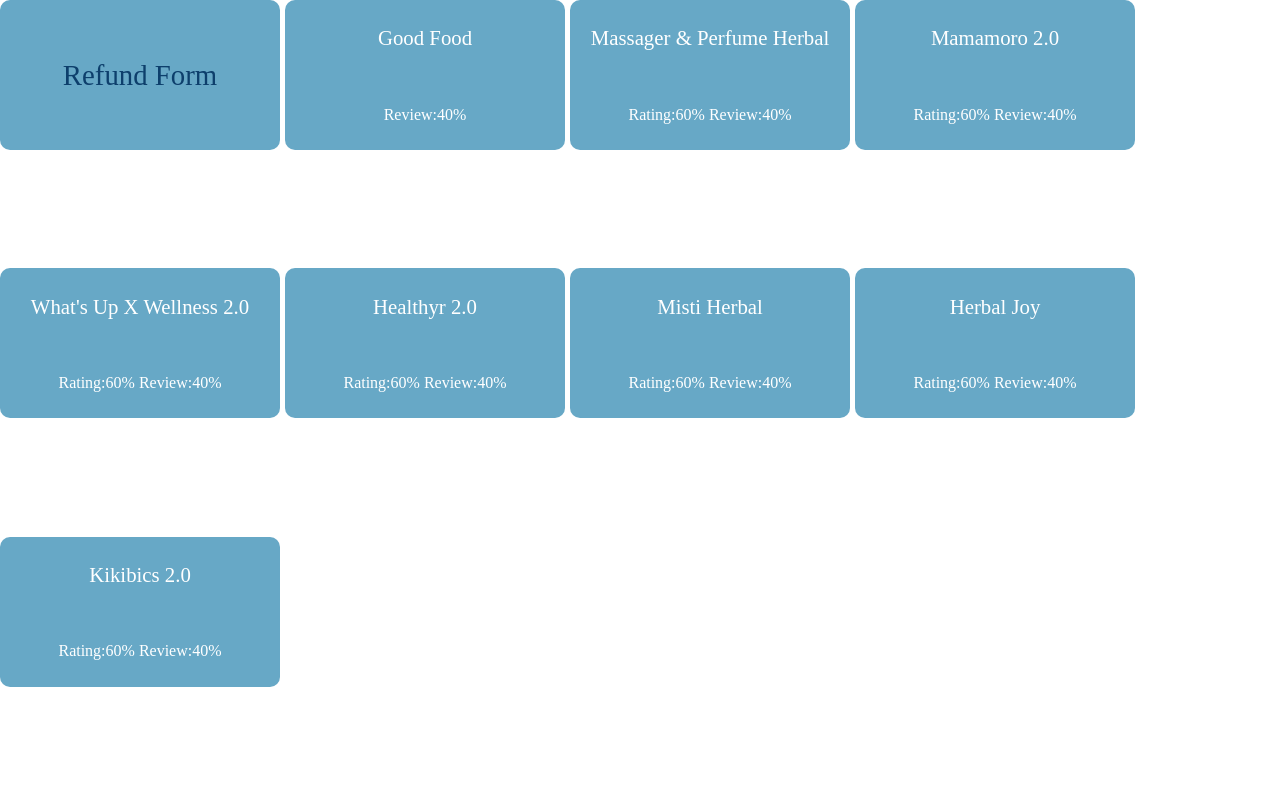
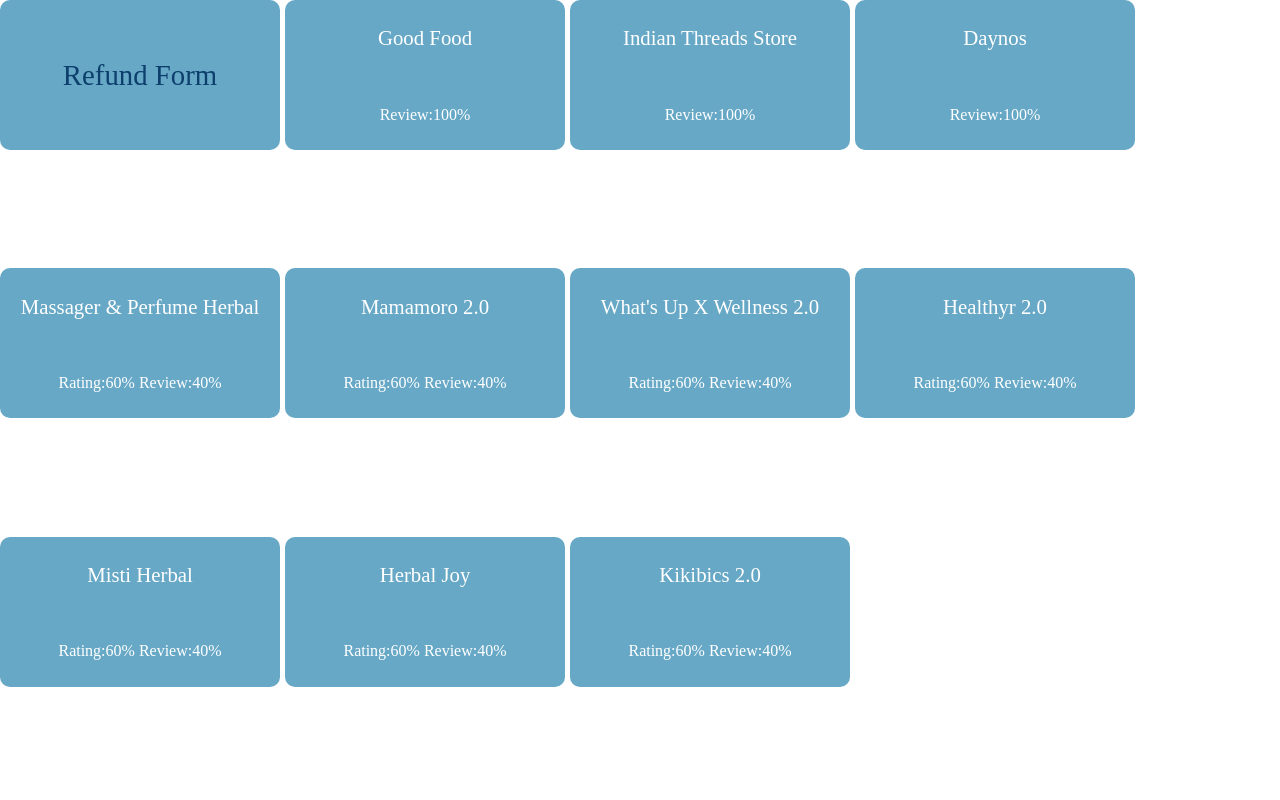
Before and after one commit to Anujss5761/EBD, a plain HTML site: page Refund_Form.html in a window 1280 px wide. Drawn offline with Linux system fonts and the light colour scheme.

Commit message:
New Forms Added

```diff
--- a/Refund_Form.html
+++ b/Refund_Form.html
@@ -14,8 +14,18 @@
 
         <a href="https://docs.google.com/forms/d/e/1FAIpQLSchePylIox4nG-Pds0VH0VH4OUolLJsABpm18KBF_mfLRcXtQ/viewform">
             <div class="conts2">Good Food <br>
-                <p class="rew"> Review:40%</p></div>
+                <p class="rew"> Review:100%</p></div>
         </a>
+
+        <a href="https://forms.gle/R1Rp3gSMAKtiwbcRA">
+            <div class="conts2">Indian Threads Store<br>
+                <p class="rew"> Review:100%</p></div>
+        </a>
+        <a href="https://forms.gle/yxXk8UBH3zVZo4MY9">
+            <div class="conts2">Daynos<br>
+                <p class="rew"> Review:100%</p></div>
+        </a>
+
         <a href="https://forms.gle/aZALdSBRiViAn5WCA">
             <div class="conts2">Massager & Perfume Herbal <br>
                 <p class="rew">Rating:60% Review:40%</p></div>
```
